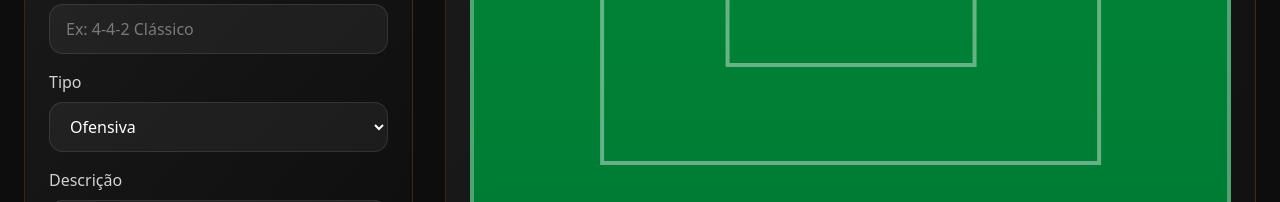
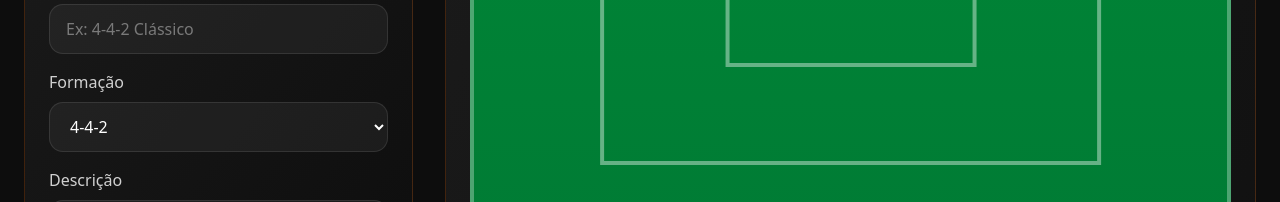
Before and after one commit to llucasApps/app-versusfut, a Next.js app: page /times/1/taticas/criar in a window 1280 px wide. Shown: the part 373-575 px from the top of the page. Built offline with nearby package versions, Linux system fonts and the light colour scheme; a web font is replaced by a local one.

Commit message:
Removido tipo adicionado formacao em tatica

```diff
--- a/src/app/times/[id]/taticas/[taticaId]/editar/page.tsx
+++ b/src/app/times/[id]/taticas/[taticaId]/editar/page.tsx
@@ -26,12 +26,28 @@ interface FieldPlayer {
   y: number;
 }
 
+// Formações disponíveis
+const FORMACOES = [
+  '4-4-2',
+  '4-3-3',
+  '4-2-3-1',
+  '3-5-2',
+  '4-5-1',
+  '3-4-3',
+  '5-3-2',
+  '5-4-1',
+  '4-1-4-1',
+  '4-3-2-1',
+] as const;
+
+type Formacao = typeof FORMACOES[number];
+
 interface Tatica {
   id: string;
   timeId: string;
   nome: string;
   descricao: string;
-  tipo: 'Ofensiva' | 'Defensiva' | 'Bola parada';
+  formacao: Formacao;
   layoutJson: {
     players: FieldPlayer[];
   };
@@ -58,7 +74,7 @@ export default function EditarTaticaPage() {
   const fieldRef = useRef<HTMLDivElement>(null);
 
   const [nome, setNome] = useState('');
-  const [tipo, setTipo] = useState<'Ofensiva' | 'Defensiva' | 'Bola parada'>('Ofensiva');
+  const [formacao, setFormacao] = useState<Formacao>('4-4-2');
   const [descricao, setDescricao] = useState('');
   const [fieldPlayers, setFieldPlayers] = useState<FieldPlayer[]>(INITIAL_FORMATION);
   const [draggingPlayer, setDraggingPlayer] = useState<string | null>(null);
@@ -86,7 +102,7 @@ export default function EditarTaticaPage() {
       const tatica = taticas.find(t => t.id === params.taticaId);
       if (tatica) {
         setNome(tatica.nome);
-        setTipo(tatica.tipo);
+        setFormacao(tatica.formacao || '4-4-2');
         setDescricao(tatica.descricao);
         setFieldPlayers(tatica.layoutJson.players);
       }
@@ -195,7 +211,7 @@ export default function EditarTaticaPage() {
       id: params.taticaId as string,
       timeId: params.id as string,
       nome,
-      tipo,
+      formacao,
       descricao,
       layoutJson: { players: fieldPlayers }
     };
@@ -277,19 +293,19 @@ export default function EditarTaticaPage() {
                   />
                 </div>
 
-                {/* Tipo */}
+                {/* Formação */}
                 <div>
                   <label className="block text-white/80 font-medium mb-2">
-                    Tipo
+                    Formação
                   </label>
                   <select
-                    value={tipo}
-                    onChange={(e) => setTipo(e.target.value as 'Ofensiva' | 'Defensiva' | 'Bola parada')}
+                    value={formacao}
+                    onChange={(e) => setFormacao(e.target.value as Formacao)}
                     className="w-full bg-white/5 border border-white/10 rounded-xl px-4 py-3 text-white focus:outline-none focus:border-[#FF6B00] transition-colors"
                   >
-                    <option value="Ofensiva">Ofensiva</option>
-                    <option value="Defensiva">Defensiva</option>
-                    <option value="Bola parada">Bola parada</option>
+                    {FORMACOES.map((f) => (
+                      <option key={f} value={f}>{f}</option>
+                    ))}
                   </select>
                 </div>
 
--- a/src/app/times/[id]/taticas/criar/page.tsx
+++ b/src/app/times/[id]/taticas/criar/page.tsx
@@ -26,12 +26,28 @@ interface FieldPlayer {
   y: number;
 }
 
+// Formações disponíveis
+const FORMACOES = [
+  '4-4-2',
+  '4-3-3',
+  '4-2-3-1',
+  '3-5-2',
+  '4-5-1',
+  '3-4-3',
+  '5-3-2',
+  '5-4-1',
+  '4-1-4-1',
+  '4-3-2-1',
+] as const;
+
+type Formacao = typeof FORMACOES[number];
+
 interface Tatica {
   id: string;
   timeId: string;
   nome: string;
   descricao: string;
-  tipo: 'Ofensiva' | 'Defensiva' | 'Bola parada';
+  formacao: Formacao;
   layoutJson: {
     players: FieldPlayer[];
   };
@@ -59,7 +75,7 @@ export default function CriarTaticaPage() {
   const fieldRef = useRef<HTMLDivElement>(null);
 
   const [nome, setNome] = useState('');
-  const [tipo, setTipo] = useState<'Ofensiva' | 'Defensiva' | 'Bola parada'>('Ofensiva');
+  const [formacao, setFormacao] = useState<Formacao>('4-4-2');
   const [descricao, setDescricao] = useState('');
   const [fieldPlayers, setFieldPlayers] = useState<FieldPlayer[]>(INITIAL_FORMATION);
   const [draggingPlayer, setDraggingPlayer] = useState<string | null>(null);
@@ -91,7 +107,7 @@ export default function CriarTaticaPage() {
         const tatica = taticas.find(t => t.id === params.taticaId);
         if (tatica) {
           setNome(tatica.nome);
-          setTipo(tatica.tipo);
+          setFormacao(tatica.formacao || '4-4-2');
           setDescricao(tatica.descricao);
           setFieldPlayers(tatica.layoutJson.players);
           setIsEditing(true);
@@ -207,7 +223,7 @@ export default function CriarTaticaPage() {
       id: isEditing && editingId ? editingId : `tatica_${Date.now()}`,
       timeId: params.id as string,
       nome,
-      tipo,
+      formacao,
       descricao,
       layoutJson: { players: fieldPlayers }
     };
@@ -289,19 +305,19 @@ export default function CriarTaticaPage() {
                   />
                 </div>
 
-                {/* Tipo */}
+                {/* Formação */}
                 <div>
                   <label className="block text-white/80 font-medium mb-2">
-                    Tipo
+                    Formação
                   </label>
                   <select
-                    value={tipo}
-                    onChange={(e) => setTipo(e.target.value as any)}
+                    value={formacao}
+                    onChange={(e) => setFormacao(e.target.value as Formacao)}
                     className="w-full bg-white/5 border border-white/10 rounded-xl px-4 py-3 text-white focus:outline-none focus:border-[#FF6B00] transition-colors"
                   >
-                    <option value="Ofensiva">Ofensiva</option>
-                    <option value="Defensiva">Defensiva</option>
-                    <option value="Bola parada">Bola parada</option>
+                    {FORMACOES.map((f) => (
+                      <option key={f} value={f}>{f}</option>
+                    ))}
                   </select>
                 </div>
 
--- a/src/app/times/[id]/taticas/page.tsx
+++ b/src/app/times/[id]/taticas/page.tsx
@@ -21,7 +21,7 @@ interface Tatica {
   timeId: string;
   nome: string;
   descricao: string;
-  tipo: 'Ofensiva' | 'Defensiva' | 'Bola parada';
+  formacao: string;
   layoutJson: {
     players: FieldPlayer[];
   };
@@ -105,7 +105,7 @@ export default function TaticasPage() {
                   <div className="flex items-start justify-between mb-3">
                     <Clipboard className="w-8 h-8 text-[#FF6B00]" />
                     <div className="px-3 py-1 bg-[#FF6B00]/10 rounded-full">
-                      <div className="text-[#FF6B00] text-xs font-bold">{tatica.tipo}</div>
+                      <div className="text-[#FF6B00] text-xs font-bold">{tatica.formacao || '4-4-2'}</div>
                     </div>
                   </div>
 
```
